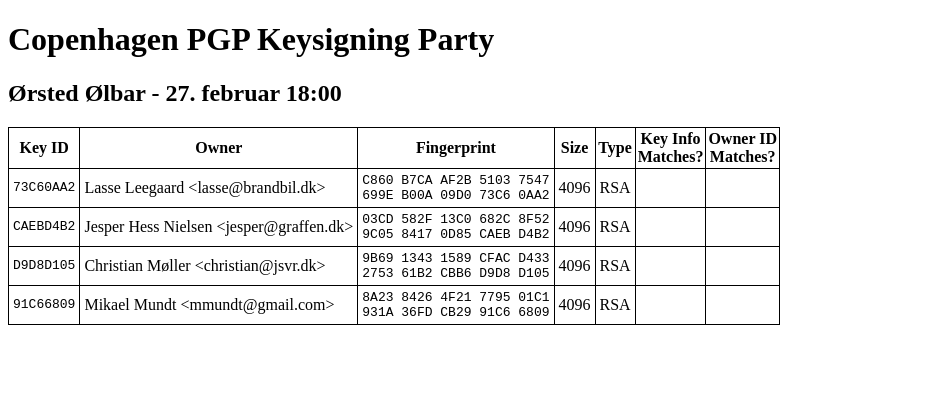
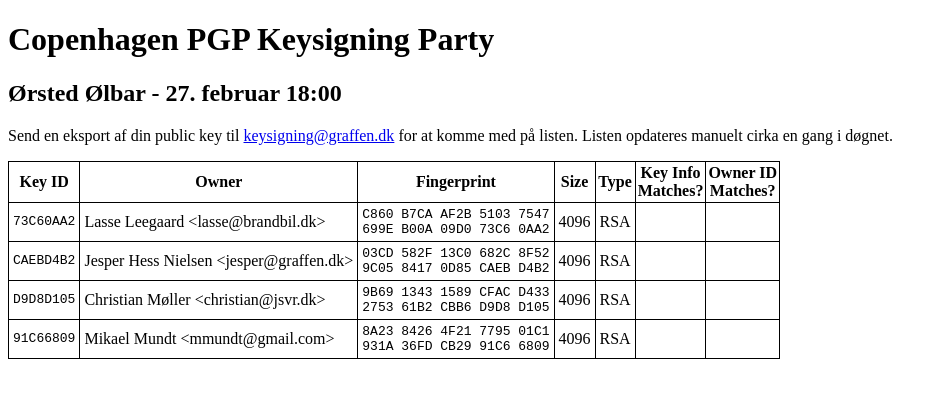
Before and after one commit to graffen/graffen.github.io, a Jekyll site: the page built from keysigning/index.md, in a window 1280 px wide. Shown: the top 398 px of the page, without its empty margins (0-942 px from the left). Built offline with Jekyll 4.4.1, drawn with Linux system fonts in a browser that asks for light colours.

Commit message:
Update keysigning participant list

```diff
--- a/keysigning/index.md
+++ b/keysigning/index.md
@@ -6,6 +6,7 @@ layout: keysigningparty
 
 ## Ørsted Ølbar - 27. februar 18:00
 
+Send en eksport af din public key til <a href="mailto:keysigning@graffen.dk">keysigning@graffen.dk</a> for at komme med på listen. Listen opdateres manuelt cirka en gang i døgnet.
 <table><tr><th>Key ID</th><th>Owner</th><th>Fingerprint</th><th>Size</th><th>Type</th><th>Key Info<br />Matches?</th><th>Owner ID<br />Matches?</th></tr>
 <tr><td><pre>73C60AA2</pre></td><td>Lasse Leegaard &lt;lasse@brandbil.dk&gt;</td><td><pre>C860 B7CA AF2B 5103 7547
 699E B00A 09D0 73C6 0AA2</pre></td><td>4096</td><td>RSA</td><td></td><td></td></tr>
```
